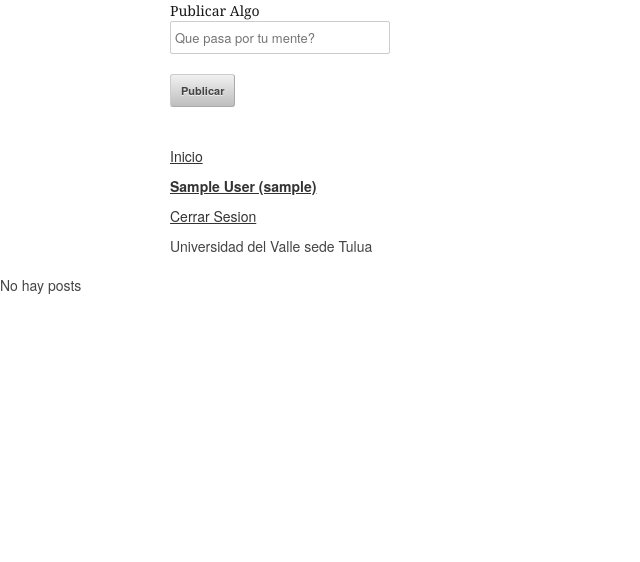
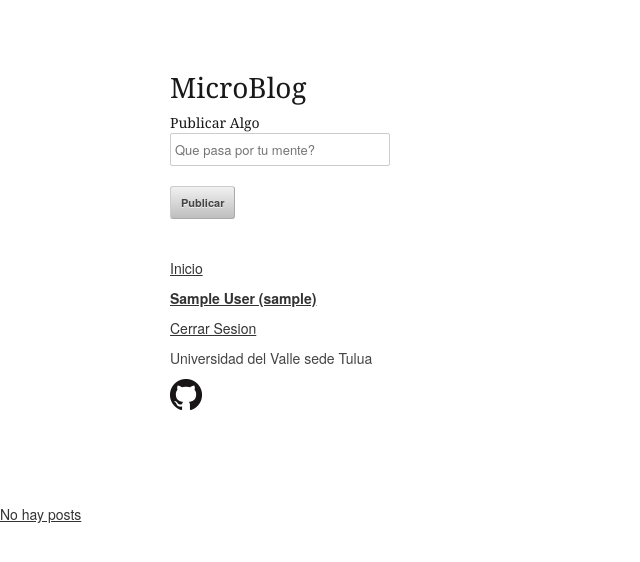
Before and after one commit to Ingeniux/taller-django, a Django app: page /u/ in a window 1280 px wide. Shown: the top 562 px of the page, without its empty margins (0-640 px from the left). Run offline with Django 3.2, Linux system fonts and the light colour scheme; the visitor is signed in with stand-in values (Sample User, id 1); data that the repository does not hold is empty; parts of the project's set-up code (start-up, migrations or seed data) failed here and were passed over.

Commit message:
elimino archivos css , se acomoda el estilo del codigo se agregan comentarios pequenios pero sustanciososssss

```diff
--- a/microblog/static/skeleton.css
+++ b/microblog/static/skeleton.css
@@ -21,7 +21,7 @@
 /* #Base 960 Grid
 ================================================== */
 
-    .container                                  { position: relative; width: 960px; margin: 0 auto; padding: 0; }
+    .container                                  { position: relative; width: 960px; margin: 5em auto; padding: 0; }
     .container .column,
     .container .columns                         { float: left; display: inline; margin-left: 10px; margin-right: 10px; }
     .row                                        { margin-bottom: 20px; }
--- a/posts/forms.py
+++ b/posts/forms.py
@@ -7,4 +7,4 @@ class PostForm(ModelForm):
 
     class Meta:
         model = Post
-        exclude = ('usuario',)
+        exclude = ('usuario',) # excluyo de la forma el campo 'usuario', solo recibo el texto de la publicacion
--- a/posts/models.py
+++ b/posts/models.py
@@ -2,6 +2,7 @@ from django.db import models
 from django.contrib.auth.models import User
 
 class Post(models.Model):
+
 	usuario = models.ForeignKey(User)
 	fecha = models.DateTimeField(auto_now_add=True)
 	contenido = models.CharField(max_length=130)
--- a/web/templates/base.html
+++ b/web/templates/base.html
@@ -3,11 +3,14 @@
 <head>
 
 	<meta charset="utf-8">
+
 	<meta name="viewport" content="width=device-width, initial-scale=1.0">
+
 	<title>Blog | {{title}}</title>
+
 	<link rel="stylesheet" href="{{STATIC_URL}}skeleton.css">
+
 	<link rel="stylesheet" href="{{STATIC_URL}}base.css">
-	<link rel="stylesheet" href="{{STATIC_URL}}layout.css">
 
 </head>
 
@@ -21,13 +24,10 @@
 
 				<div class="eight columns">
 
-					<h1>MicroBlog</h1>
+					<h2>MicroBlog</h2>
 
-				</div>
 
-				<div class="four columns">
-
-					<h2>Login</h2>
+						<h4>Login</h4>
 
 						<form action="{% url 'usuarios:login' %}" method="POST">{%csrf_token%}
 								<ul>
@@ -40,8 +40,11 @@
 							</ul>
 						</form>
 
+				</div>
 
-					<h2>Registro</h2>
+				<div class="four columns">
+
+					<h4>Registro</h4>
 
 					<form action="{% url 'usuarios:registro' %}" method="post" accept-charset="utf-8"> {% csrf_token %}
 							<ul>
@@ -61,25 +64,37 @@
 
 		<div class="container">
 
-    		<div class="five columns">
+    		<div class="seven columns">
+
+						<h3>MicroBlog</h3>
 
 						<ul>
+
 								<li>
 
 									<h6>Publicar Algo</h6>
 
 										<form action="{% url 'posts:savepost' %}" method="post" accept-charset="utf-8">{% csrf_token %}
+
 												<input id="id_contenido" name="contenido" type="text" class="form-control status-box" placeholder="Que pasa por tu mente?" >
+
 												<input class="button radius right tiny tuit" type="submit" name="" value="Publicar" placeholder="">
+
 										</form>
 
 								</li>
 
 
-								<li><a href=""></i>Inicio</a></li>
-                <li><a href="#"><strong>{{user.first_name}} {{user.last_name}} ({{user.username}})</strong></a></li>
-                <li><a href="{% url 'usuarios:logout' %}" title="logout">Cerrar Sesion</a></li>
-								<li>Universidad del Valle sede Tulua</li>
+								<li> 	<a href=""> </i>Inicio	</a>	</li>
+
+								<li>	<a href="#"><strong>{{user.first_name}} {{user.last_name}} ({{user.username}})</strong></a></li>
+
+								<li>	<a href="{% url 'usuarios:logout' %}" title="logout">Cerrar Sesion</a></li>
+
+								<li>	Universidad del Valle sede Tulua </li>
+
+								<li>	<a href="https://github.com/Ingeniux/taller-django">	<img src="{{STATIC_URL}}GitHub-Mark-32px.png"/>	</li>
+
 						</ul>
 
         </div>
```
Also changed, not shown: posts/views.py (+7 -3 lines), microblog/static/GitHub-Mark-32px.png (added). Lines whose indentation alone changed are shown as unchanged.
